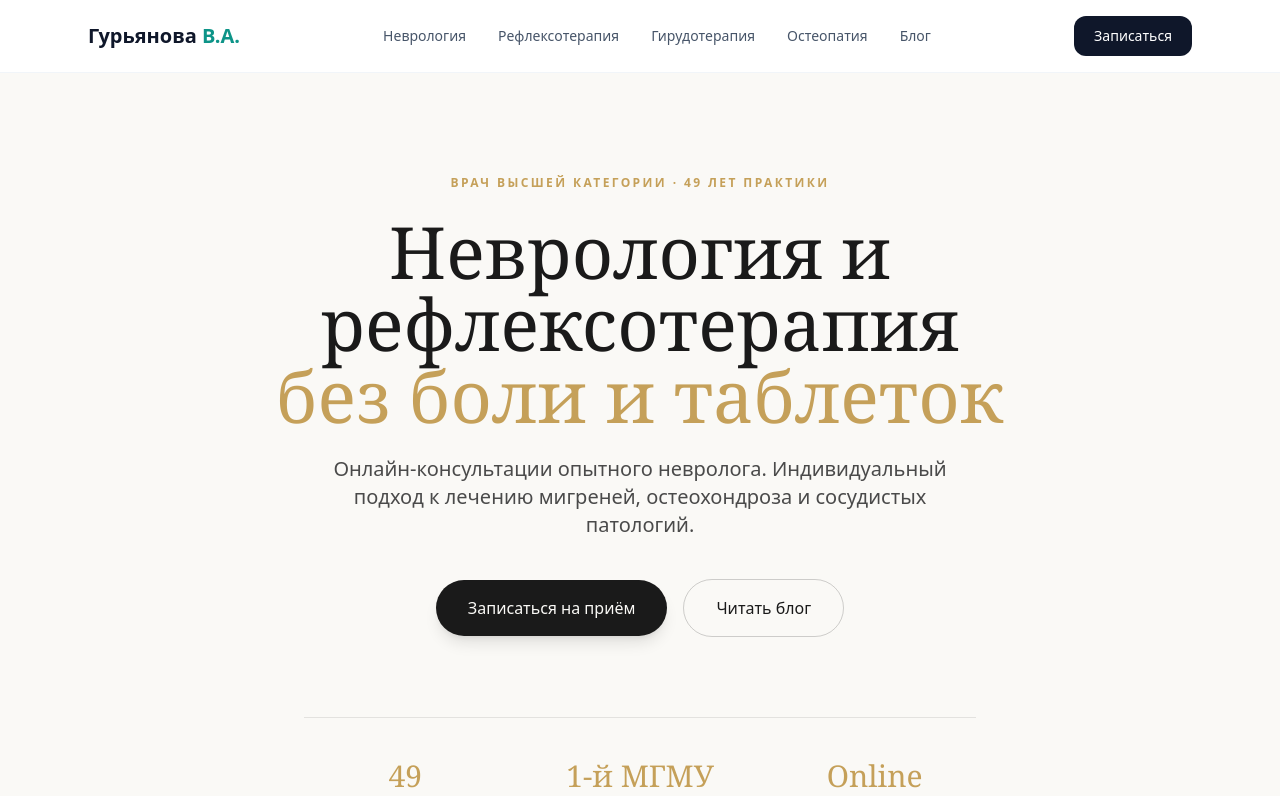
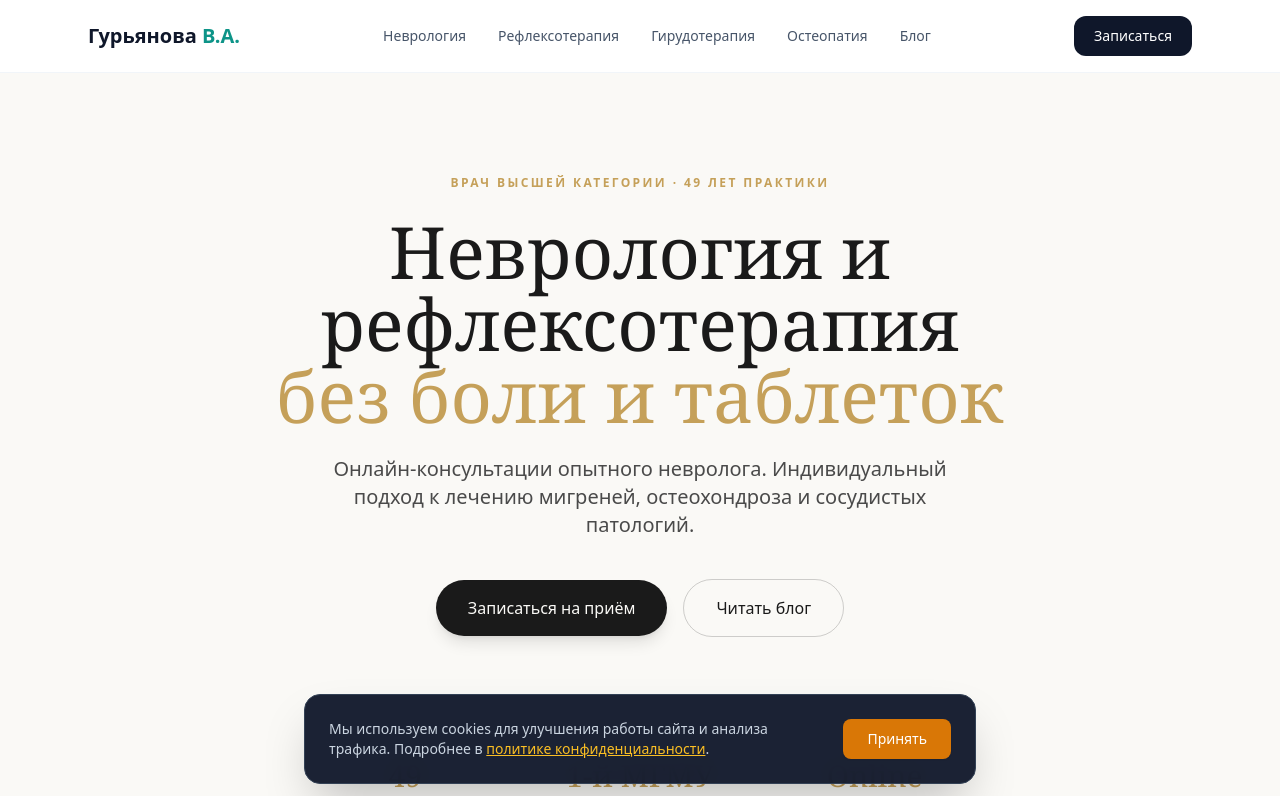
Before and after one commit to barefootakabosoi-cmd/doctorguryanova, a Next.js app: page / in a window 1280 px wide. Shown: the top 796 px of the page. Built offline with nearby package versions, Linux system fonts and the light colour scheme.

Commit message:
fix(layout): correct CookieBanner import syntax

```diff
--- a/src/app/layout.tsx
+++ b/src/app/layout.tsx
@@ -1,5 +1,6 @@
 import type { Metadata } from "next"
 import "./globals.css"
+import CookieBanner from "@/components/CookieBanner"
 
 export const metadata: Metadata = {
   title: "Гурьянова Валентина Андреевна — Невролог, рефлексотерапевт",
@@ -11,6 +12,7 @@ export default function RootLayout({ children }: { children: React.ReactNode })
     <html lang="ru">
       <body className="antialiased bg-white text-slate-900">
         {children}
+        <CookieBanner />
       </body>
     </html>
   )
--- a/src/components/CookieBanner.tsx
+++ b/src/components/CookieBanner.tsx
@@ -1,32 +1,37 @@
 "use client"
-
 import { useState, useEffect } from "react"
+import Link from "next/link"
 
 export default function CookieBanner() {
-  const [visible, setVisible] = useState(false)
+  const [show, setShow] = useState(false)
 
   useEffect(() => {
-    if (!localStorage.getItem("cookie-consent")) setVisible(true)
+    if (!localStorage.getItem("cookieConsent")) {
+      setShow(true)
+    }
   }, [])
 
-  const accept = () => {
-    localStorage.setItem("cookie-consent", "true")
-    setVisible(false)
+  const handleAccept = () => {
+    localStorage.setItem("cookieConsent", "true")
+    setShow(false)
   }
 
-  if (!visible) return null
+  if (!show) return null
 
   return (
-    <div className="fixed bottom-0 left-0 right-0 bg-slate-900 text-white p-4 z-50">
-      <div className="max-w-4xl mx-auto flex flex-col sm:flex-row items-center justify-between gap-4">
-        <p className="text-sm text-slate-300">
-          Мы используем cookies для корректной работы сайта. Продолжая использовать сайт, вы соглашаетесь с{" "}
-          <a href="/privacy/" className="text-teal-400 hover:underline">политикой конфиденциальности</a>.
-        </p>
-        <button onClick={accept} className="bg-teal-600 hover:bg-teal-500 text-white px-5 py-2 rounded-lg text-sm font-medium transition-colors whitespace-nowrap">
-          Понятно
-        </button>
-      </div>
+    <div className="fixed bottom-4 left-1/2 -translate-x-1/2 z-50 w-[calc(100%-2rem)] max-w-2xl bg-slate-900/95 backdrop-blur-md text-white p-6 rounded-2xl shadow-2xl border border-slate-700 flex flex-col sm:flex-row items-center gap-4">
+      <p className="text-sm text-slate-300 flex-1 text-center sm:text-left">
+        Мы используем cookies для улучшения работы сайта и анализа трафика. Подробнее в{" "}
+        <Link href="/privacy" className="underline text-amber-400 hover:text-amber-300 transition-colors">
+          политике конфиденциальности
+        </Link>.
+      </p>
+      <button
+        onClick={handleAccept}
+        className="bg-amber-600 hover:bg-amber-500 text-white px-6 py-2.5 rounded-lg text-sm font-medium whitespace-nowrap transition-colors shadow-sm"
+      >
+        Принять
+      </button>
     </div>
   )
 }
```
